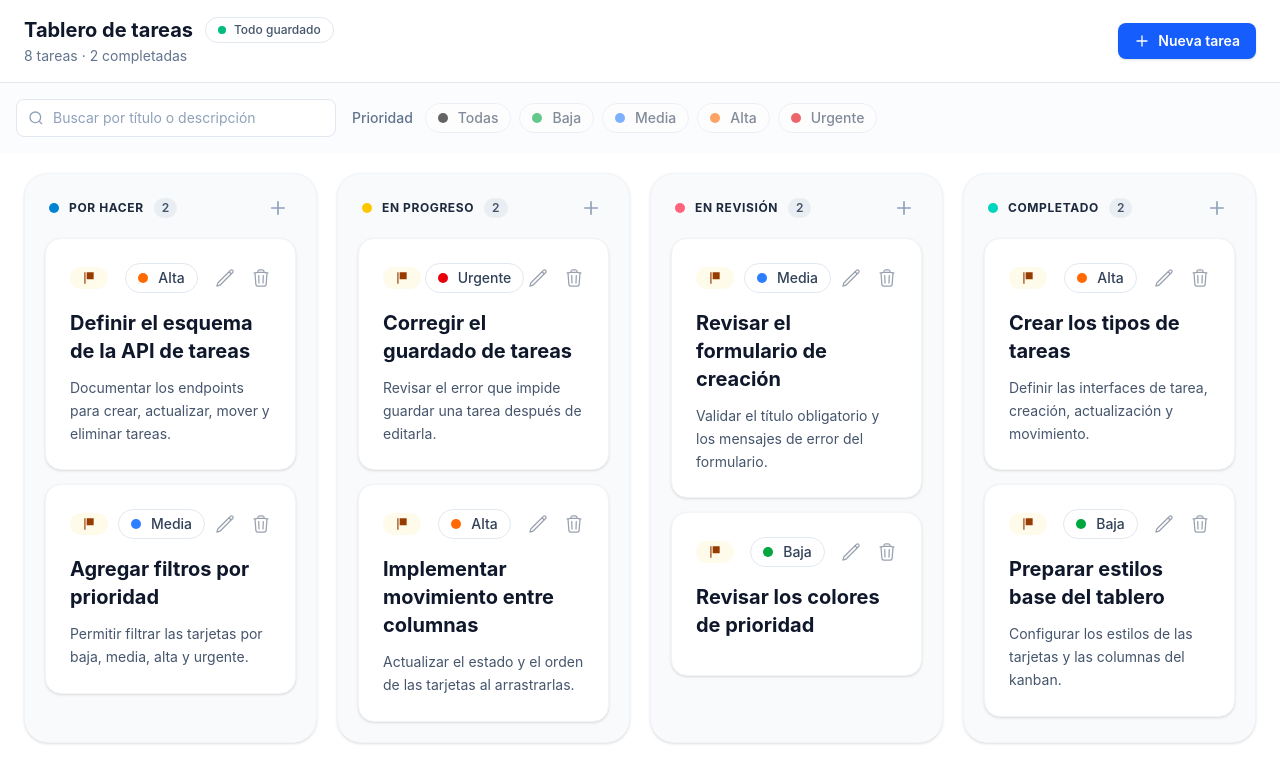
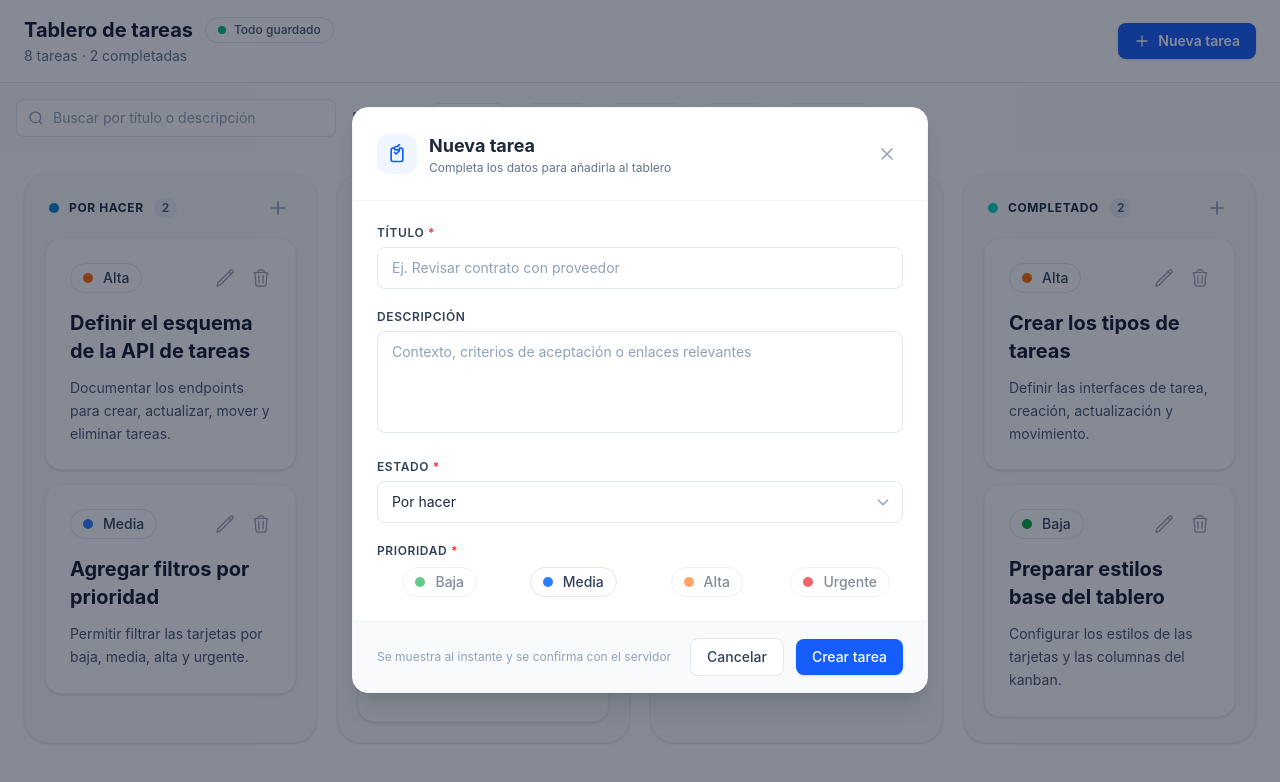
Before and after one commit to valeria-quintero/kanban, a React (Vite) app in the folder apps/web/: page / in a window 1280 px wide. Both pictures are taken after a click on the button "Nueva tarea". Shown: the top 782 px of the page. Built offline with nearby package versions, Linux system fonts and the light colour scheme.

Commit message:
Correcciones sugeridas por coderabbit

```diff
--- a/apps/web/src/App.tsx
+++ b/apps/web/src/App.tsx
@@ -1,16 +1,20 @@
+import { useState } from 'react'
 import './App.css'
 import Board from './components/Board'
 import Header from './components/Header'
+import NewTask from './components/NewTask'
 import { FilterBar } from './components/TaskFilters'
 
 function App() {
+  const [isNewTaskOpen, setIsNewTaskOpen] = useState(false)
 
   return (
     <div>
       {/* <TaskColumn title='Por hacer' tasks={mockTasks.filter((tarea) => tarea.status === 'BACKLOG')} status='BACKLOG' /> */}
-      <Header />
+      <Header onNewTask={() => setIsNewTaskOpen(true)} />
       <FilterBar />
       <Board />
+      {isNewTaskOpen && <NewTask onClose={() => setIsNewTaskOpen(false)} />}
     </div>
   )
 }
--- a/apps/web/src/components/Header.tsx
+++ b/apps/web/src/components/Header.tsx
@@ -1,6 +1,10 @@
 import { useTask } from "../tasks/use-task";
 
-export default function Header() {
+type HeaderProps = {
+    onNewTask: () => void
+}
+
+export default function Header({ onNewTask }: HeaderProps) {
     const { tasks } = useTask()
     const totalTasks = tasks.length
     const completedTasks = tasks.filter((t) => t.status === 'DONE').length
@@ -22,6 +26,7 @@ export default function Header() {
 
             <button
                 type="button"
+                onClick={onNewTask}
                 className="inline-flex items-center gap-2 px-4 py-2 text-sm font-semibold text-white bg-blue-600 rounded-lg shadow-sm hover:bg-blue-700 transition-colors"
             >
                 <svg className="w-4 h-4" fill="none" stroke="currentColor" strokeWidth="2" viewBox="0 0 24 24">
--- a/apps/web/src/components/NewTask.tsx
+++ b/apps/web/src/components/NewTask.tsx
@@ -4,7 +4,11 @@ import { PriorityBadge } from './PriorityBadge';
 import { STATUS_KEYS, STATUSES, type TaskStatus } from '../constants/status';
 import type { CreateTaskInput } from '../types/task';
 
-export default function NewTask() {
+type NewTaskProps = {
+  onClose: () => void
+}
+
+export default function NewTask({ onClose }: NewTaskProps) {
 
   const [form, setForm] = useState<CreateTaskInput>({
     title: '',
@@ -45,7 +49,7 @@ export default function NewTask() {
   }
 
   return (
-    <div className="flex items-center justify-center min-h-screen bg-slate-900/50 p-4">
+    <div className="fixed inset-0 z-50 flex items-center justify-center bg-slate-900/50 p-4">
       <div className="w-full max-w-xl bg-white rounded-2xl shadow-xl border border-slate-100 overflow-hidden font-sans">
 
         {/* Cabecera */}
@@ -61,7 +65,7 @@ export default function NewTask() {
               <p className="text-xs text-slate-500">Completa los datos para añadirla al tablero</p>
             </div>
           </div>
-          <button className="text-slate-400 hover:text-slate-600 p-1.5 rounded-lg hover:bg-slate-100 transition-colors">
+          <button type="button" onClick={onClose} aria-label="Cerrar" className="text-slate-400 hover:text-slate-600 p-1.5 rounded-lg hover:bg-slate-100 transition-colors">
             <svg className="w-5 h-5" fill="none" stroke="currentColor" strokeWidth="2" viewBox="0 0 24 24">
               <path strokeLinecap="round" strokeLinejoin="round" d="M6 18L18 6M6 6l12 12" />
             </svg>
@@ -159,7 +163,7 @@ export default function NewTask() {
         <div className="flex items-center justify-between px-6 py-4 bg-slate-50 border-t border-slate-100">
           <span className="text-xs text-slate-400">Se muestra al instante y se confirma con el servidor</span>
           <div className="flex items-center gap-3">
-            <button className="px-4 py-2 text-sm font-medium text-slate-700 bg-white border border-slate-200 rounded-lg hover:bg-slate-100 transition-colors">
+            <button type="button" onClick={onClose} className="px-4 py-2 text-sm font-medium text-slate-700 bg-white border border-slate-200 rounded-lg hover:bg-slate-100 transition-colors">
               Cancelar
             </button>
             <button className="px-4 py-2 text-sm font-medium text-white bg-blue-600 rounded-lg hover:bg-blue-700 transition-colors shadow-sm" onClick={handlerSubmitForm}>
--- a/apps/web/src/components/TaskCard.tsx
+++ b/apps/web/src/components/TaskCard.tsx
@@ -13,22 +13,17 @@ export default function TaskCard({ task }: Props) {
     <div className="bg-white rounded-2xl p-6 shadow-sm border border-gray-100 max-w-md">
       <div className="flex items-center justify-between mb-4">
         {/* Badge de Prioridad */}
-        <span className="inline-flex items-center gap-1.5 px-3 py-1 rounded-full text-xs font-semibold bg-amber-50 text-amber-800">
-          <svg className="w-3.5 h-3.5 fill-current" viewBox="0 0 24 24">
-            <path d="M4 2h2v20H4V2m16 0H8v12h12V2Z" />
-          </svg>
-        </span>
         <PriorityBadge priority={PRIORITIES[task.priority]} />
 
         {/* Iconos de acción */}
         <div className="flex items-center gap-4 text-gray-400">
-          <button className="hover:text-gray-600 transition-colors">
+          <button className="hover:text-gray-600 transition-colors" aria-label={`Editar tarea: ${task.title}`}>
             {/* Icono de editar */}
             <svg className="w-5 h-5" fill="none" stroke="currentColor" strokeWidth="1.5" viewBox="0 0 24 24">
               <path strokeLinecap="round" strokeLinejoin="round" d="m16.862 4.487 1.687-1.688a1.875 1.875 0 1 1 2.652 2.652L6.832 19.82a4.5 4.5 0 0 1-1.897 1.13l-2.685.8.8-2.685a4.5 4.5 0 0 1 1.13-1.897L16.862 4.487Zm0 0L19.5 7.125" />
             </svg>
           </button>
-          <button className="hover:text-red-500 transition-colors">
+          <button className="hover:text-red-500 transition-colors" aria-label={`Eliminar tarea: ${task.title}`}>
             {/* Icono de eliminar */}
             <svg className="w-5 h-5" fill="none" stroke="currentColor" strokeWidth="1.5" viewBox="0 0 24 24">
               <path strokeLinecap="round" strokeLinejoin="round" d="m14.74 9-.346 9m-4.788 0L9.26 9m9.968-3.21c.342.052.682.107 1.022.166m-1.022-.165L18.16 19.673a2.25 2.25 0 0 1-2.244 2.077H8.084a2.25 2.25 0 0 1-2.244-2.077L4.772 5.79m14.456 0a48.108 48.108 0 0 0-3.478-.397m-12 .562c.34-.059.68-.114 1.022-.165m0 0a48.11 48.11 0 0 1 3.478-.397m7.5 0v-.916c0-1.18-.91-2.164-2.09-2.201a51.964 51.964 0 0 0-3.32 0c-1.18.037-2.09 1.022-2.09 2.201v.916m7.5 0a48.667 48.667 0 0 0-7.5 0" />
--- a/apps/web/src/components/TaskFilters.tsx
+++ b/apps/web/src/components/TaskFilters.tsx
@@ -1,15 +1,15 @@
-import { useState } from "react";
-import { PRIORITIES, type Priority, PRIORITY_KEYS } from "../constants/priorities";
+import { PRIORITIES, PRIORITY_KEYS } from "../constants/priorities";
 import { PriorityBadge } from "./PriorityBadge";
 import { useTaskStore } from "../tasks/use-task-storage";
 
 export function FilterBar() {
 
+    const priority = useTaskStore((s) => s.priority)
     const priorityChange = useTaskStore((s) => s.priorityChange)
+
     const searchTerm = useTaskStore((s) => s.searchTerm)
     const setSearchTerm = useTaskStore((s) => s.setSearchTerm)
 
-    const [priority, setPriority] = useState<Priority | 'All'>()
 
     const handlerOnChangeSearchTerm = (e) => {
       setSearchTerm(e.target.value)
@@ -44,10 +44,7 @@ export function FilterBar() {
       <div className="flex items-center gap-2">
         <span className="text-sm text-slate-500 font-medium mr-1">Prioridad</span>
 
-        <button type="button" aria-pressed={priority === 'All'} onClick={() => {
-            setPriority('All')
-            priorityChange('All')
-        }} className={`w-full rounded-full hover:cursor-pointer ${priority === 'All' ? 'ring-blue-600' : 'opacity-60'}`} >
+        <button type="button" aria-pressed={priority === 'All'} onClick={() => priorityChange('All')} className={`w-full rounded-full hover:cursor-pointer ${priority === 'All' ? 'ring-blue-600' : 'opacity-60'}`} >
             <div className="inline-flex flex items-center justify-center gap-x-2.5 px-3 py-1 border border-slate-200 rounded-full bg-white hover:cursor-pointer">
                 <div className='size-2.5 rounded-full bg-black' aria-hidden="true" />
                     <span className="text-sm font-medium text-slate-700">
@@ -63,10 +60,7 @@ export function FilterBar() {
                     key={item}
                     type="button"
                     aria-pressed={isSelected}
-                    onClick={() => {
-                        setPriority(item)
-                        priorityChange(item)
-                    }}
+                    onClick={() => priorityChange(item)}
                     className={`w-full rounded-full hover:cursor-pointer ${isSelected ? 'ring-blue-600' : 'opacity-60'}`}>
 
                 <PriorityBadge key={item} priority={PRIORITIES[item]} />
```
